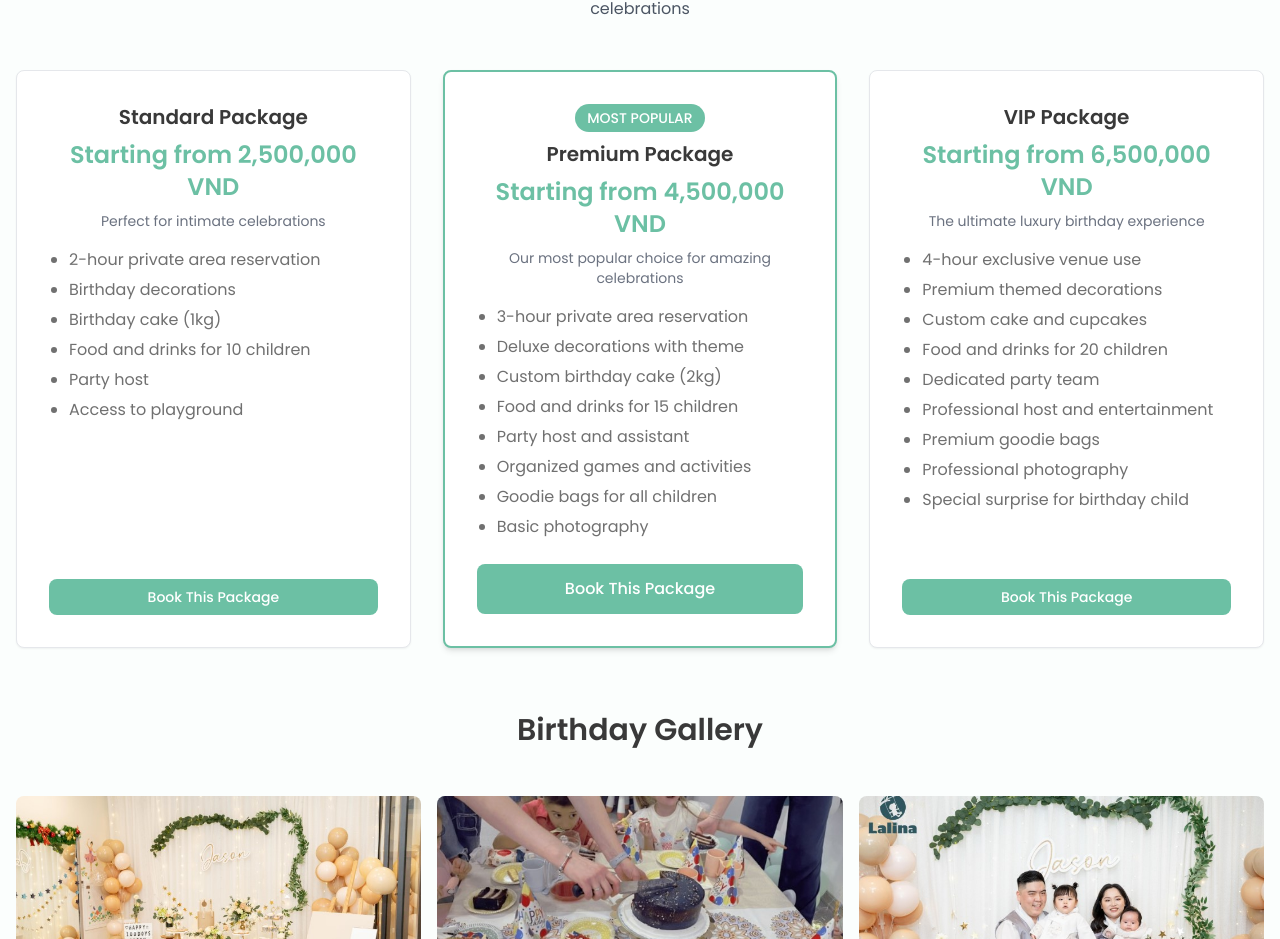
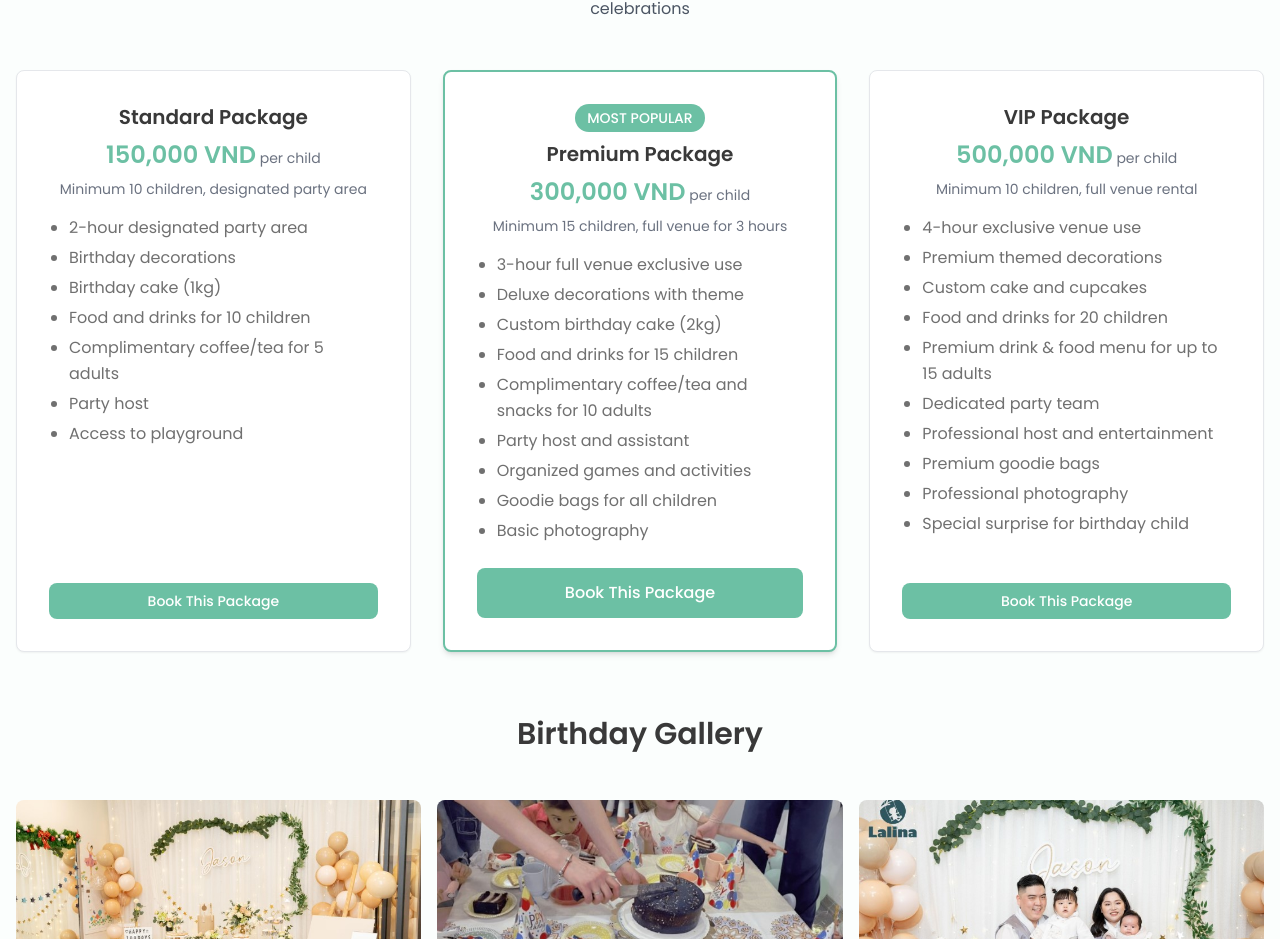
Before and after one commit to forcedfakelaugh/lalina-next, a Next.js app: page /birthday in a window 1280 px wide. Shown: the part 1380-2319 px from the top of the page. Built offline with nearby package versions, Linux system fonts and the light colour scheme.

Commit message:
Update birthday package details and pricing structure for clarity and consistency

```diff
--- a/src/app/birthday/page.tsx
+++ b/src/app/birthday/page.tsx
@@ -45,13 +45,14 @@ export default function BirthdayPage() {
             <div className="bg-white p-8 rounded-lg shadow-sm border border-gray-200 hover:shadow-md transition-shadow flex flex-col">
               <div>
                 <h3 className="text-xl font-semibold text-title mb-2 text-center">Standard Package</h3>
-                <p className="text-primary font-semibold mb-2 text-center text-2xl">Starting from 2,500,000 VND</p>
-                <p className="text-center text-sm mb-4 text-gray-500">Perfect for intimate celebrations</p>
+                <p className="text-primary font-semibold mb-2 text-center text-2xl">150,000 VND<span className="text-sm font-normal text-gray-500"> per child</span></p>
+                <p className="text-center text-sm mb-4 text-gray-500">Minimum 10 children, designated party area</p>
                 <ul className="list-disc pl-5 text-text mb-6">
-                  <li className="mb-1">2-hour private area reservation</li>
+                  <li className="mb-1">2-hour designated party area</li>
                   <li className="mb-1">Birthday decorations</li>
                   <li className="mb-1">Birthday cake (1kg)</li>
                   <li className="mb-1">Food and drinks for 10 children</li>
+                  <li className="mb-1">Complimentary coffee/tea for 5 adults</li>
                   <li className="mb-1">Party host</li>
                   <li className="mb-1">Access to playground</li>
                 </ul>
@@ -65,13 +66,14 @@ export default function BirthdayPage() {
               <div>
                 <div className="bg-primary text-white text-center py-1 px-3 rounded-full text-sm font-medium mb-2 w-max mx-auto">MOST POPULAR</div>
                 <h3 className="text-xl font-semibold text-title mb-2 text-center">Premium Package</h3>
-                <p className="text-primary font-semibold mb-2 text-center text-2xl">Starting from 4,500,000 VND</p>
-                <p className="text-center text-sm mb-4 text-gray-500">Our most popular choice for amazing celebrations</p>
+                <p className="text-primary font-semibold mb-2 text-center text-2xl">300,000 VND<span className="text-sm font-normal text-gray-500"> per child</span></p>
+                <p className="text-center text-sm mb-4 text-gray-500">Minimum 15 children, full venue for 3 hours</p>
                 <ul className="list-disc pl-5 text-text mb-6">
-                  <li className="mb-1">3-hour private area reservation</li>
+                  <li className="mb-1">3-hour full venue exclusive use</li>
                   <li className="mb-1">Deluxe decorations with theme</li>
                   <li className="mb-1">Custom birthday cake (2kg)</li>
                   <li className="mb-1">Food and drinks for 15 children</li>
+                  <li className="mb-1">Complimentary coffee/tea and snacks for 10 adults</li>
                   <li className="mb-1">Party host and assistant</li>
                   <li className="mb-1">Organized games and activities</li>
                   <li className="mb-1">Goodie bags for all children</li>
@@ -86,13 +88,14 @@ export default function BirthdayPage() {
             <div className="bg-white p-8 rounded-lg shadow-sm border border-gray-200 hover:shadow-md transition-shadow flex flex-col">
               <div>
                 <h3 className="text-xl font-semibold text-title mb-2 text-center">VIP Package</h3>
-                <p className="text-primary font-semibold mb-2 text-center text-2xl">Starting from 6,500,000 VND</p>
-                <p className="text-center text-sm mb-4 text-gray-500">The ultimate luxury birthday experience</p>
+                <p className="text-primary font-semibold mb-2 text-center text-2xl">500,000 VND<span className="text-sm font-normal text-gray-500"> per child</span></p>
+                <p className="text-center text-sm mb-4 text-gray-500">Minimum 10 children, full venue rental</p>
                 <ul className="list-disc pl-5 text-text mb-6">
                   <li className="mb-1">4-hour exclusive venue use</li>
                   <li className="mb-1">Premium themed decorations</li>
                   <li className="mb-1">Custom cake and cupcakes</li>
                   <li className="mb-1">Food and drinks for 20 children</li>
+                  <li className="mb-1">Premium drink & food menu for up to 15 adults</li>
                   <li className="mb-1">Dedicated party team</li>
                   <li className="mb-1">Professional host and entertainment</li>
                   <li className="mb-1">Premium goodie bags</li>
--- a/src/app/layout.tsx
+++ b/src/app/layout.tsx
@@ -27,7 +27,7 @@ export default function RootLayout({
         <HeaderBar />
         <main className="flex-grow">{children}</main>
         <FooterBar />
-        <Analytics mode="auto" />
+        <Analytics/>
 
         <Script id="bootstrap-modal" strategy="lazyOnload">
           {`
```
